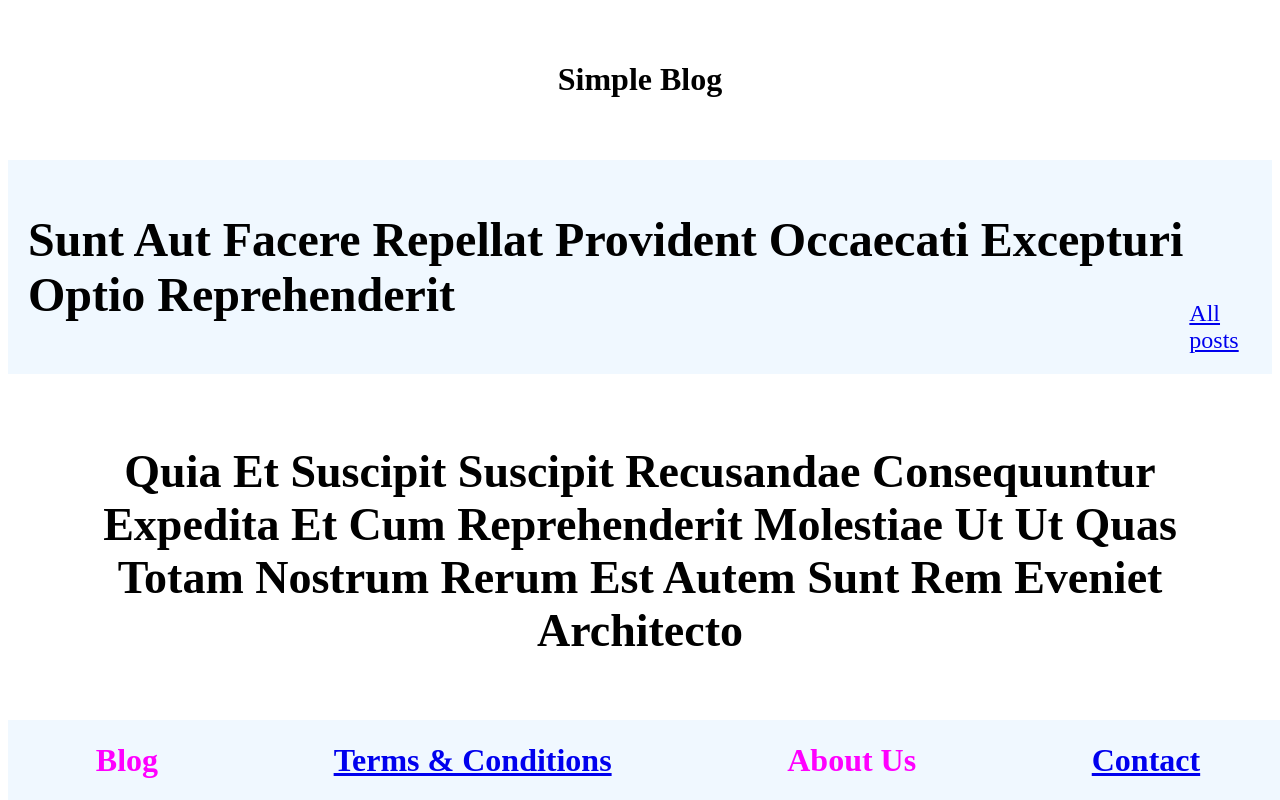
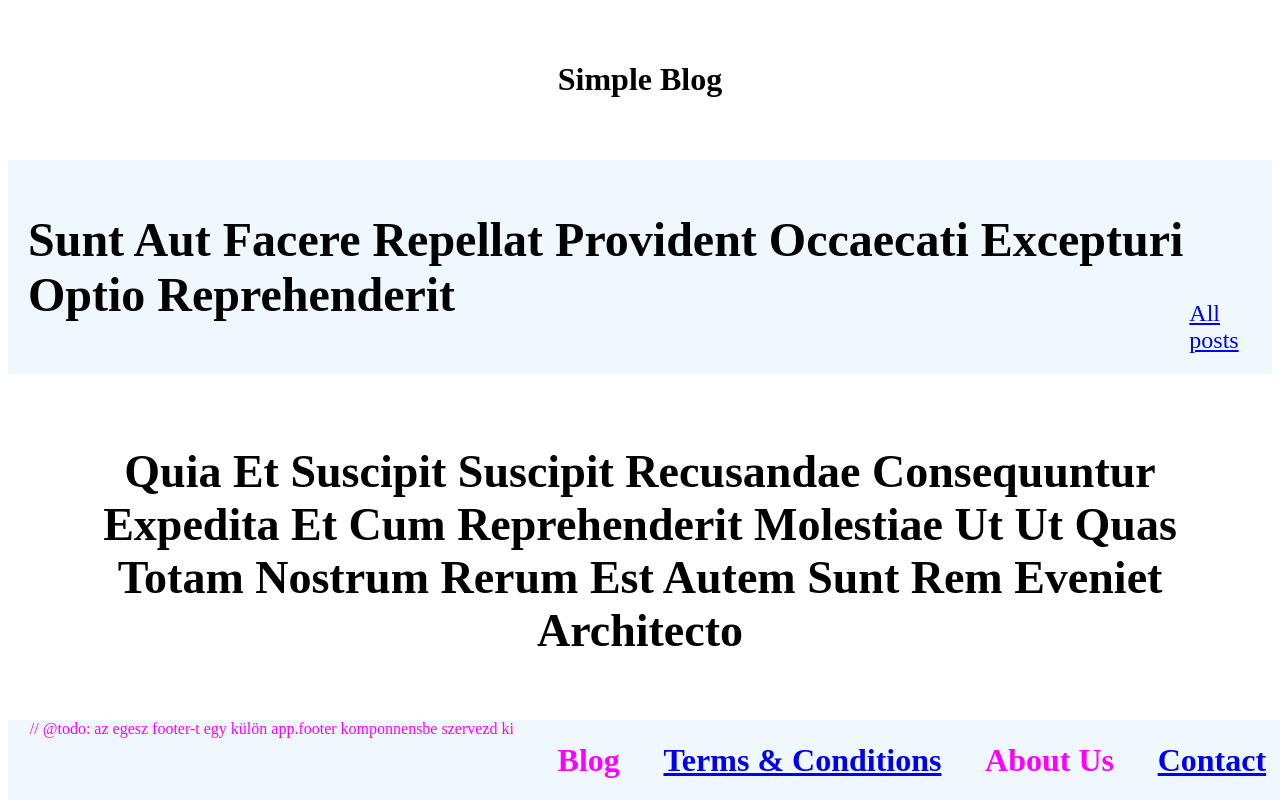
Before and after one commit to fidemester/Angular--SimpleBlog, an Angular app: page /post/1 in a window 1280 px wide. Built offline with nearby package versions, Linux system fonts and the light colour scheme; data requests are answered from the project's data file.

Commit message:
add tood

```diff
--- a/src/app/post-detail/post-detail.component.html
+++ b/src/app/post-detail/post-detail.component.html
@@ -6,7 +6,7 @@
   <h1>{{post.body | titlecase}}</h1>
 </main>
 
-<footer>
+<footer> // @todo: az egesz footer-t egy külön app.footer komponnensbe szervezd ki
   <h1>Blog</h1>
   <h1><a routerLink="/">Terms & Conditions</a>  </h1>
   <h1>About Us</h1>
```
